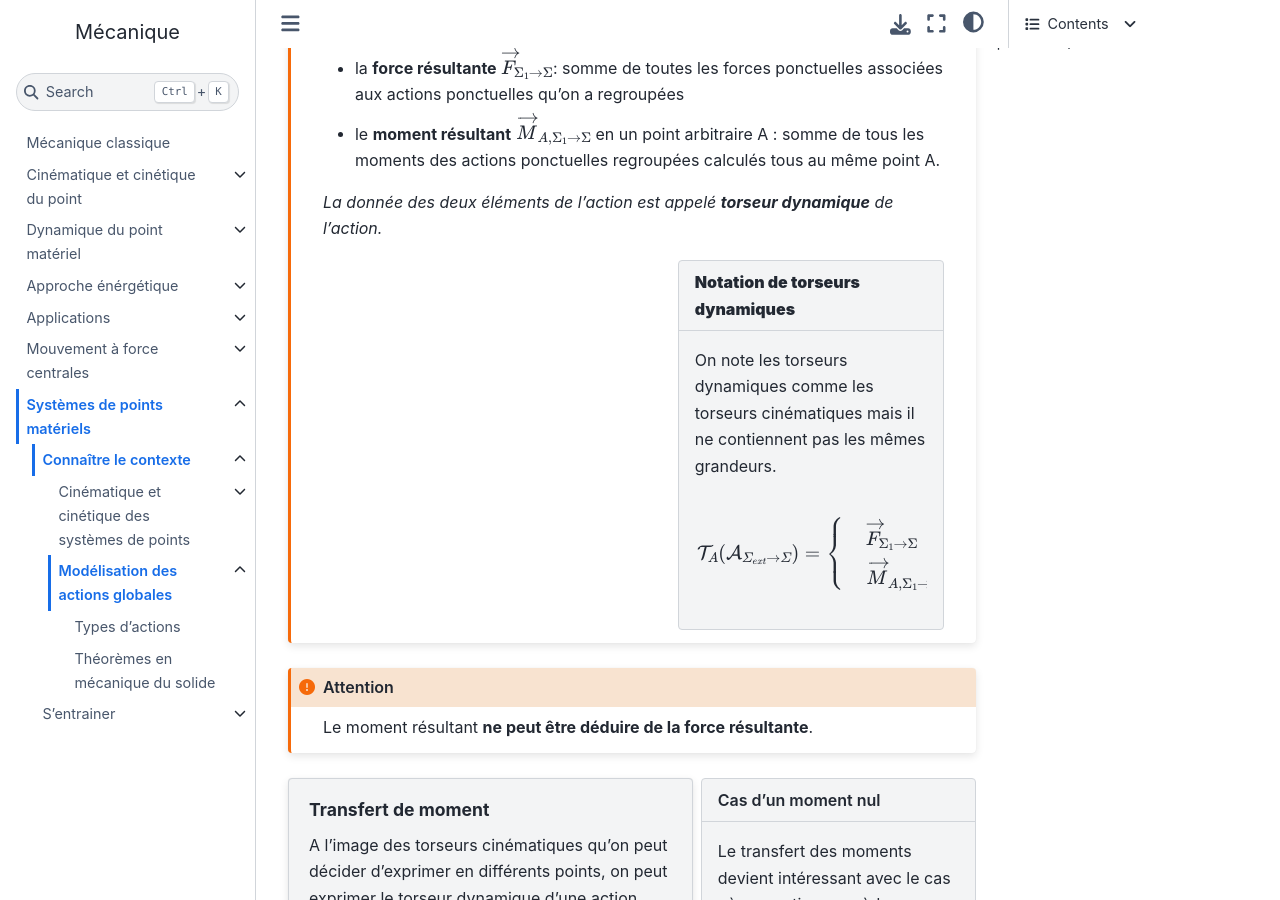
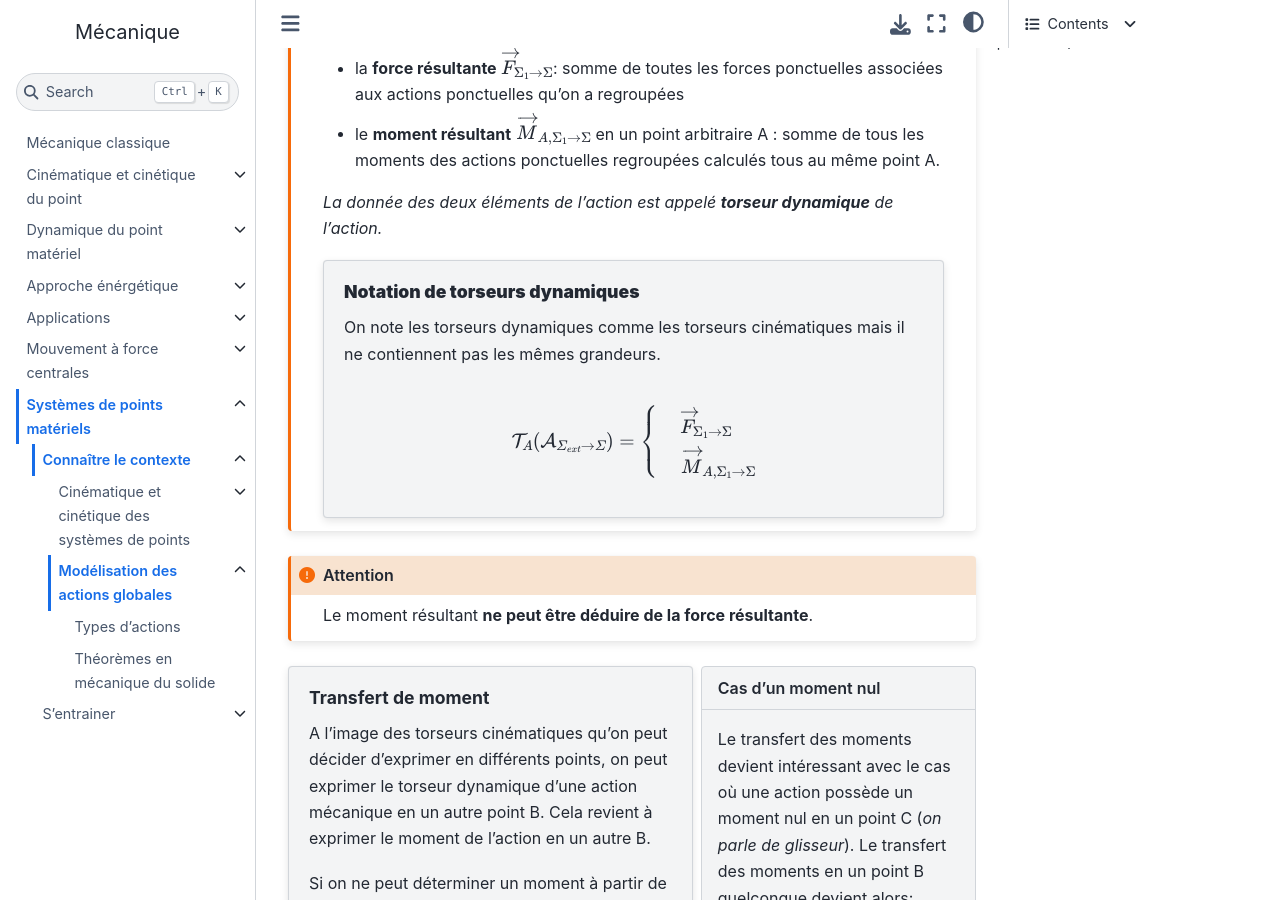
Before and after one commit to pcsi3physiquestan/mecanique_sources, a Jupyter Book: the page built from notebook/actions_globales.md, in a window 1280 px wide and 900 px high, scrolled down 1125 px. Built offline with Jupyter Book 1.0.4 settings and Sphinx 7.4.7 and the Sphinx Book theme 1.1.4, drawn with Linux system fonts in a browser that asks for light colours.

Commit message:
Mise à jour automatique

````diff
--- a/notebook/actions_globales.md
+++ b/notebook/actions_globales.md
@@ -48,7 +48,7 @@ Une action globale ou action résultante peut être décrite par __deux__ élém
 
 _La donnée des deux éléments de l'action est appelé __torseur dynamique__ de l'action._
 
-```{sidebar} __Notation de torseurs dynamiques__
+```{topic} __Notation de torseurs dynamiques__
 On note les torseurs dynamiques comme les torseurs cinématiques mais il ne contiennent pas les mêmes grandeurs.
 
 $$
````
